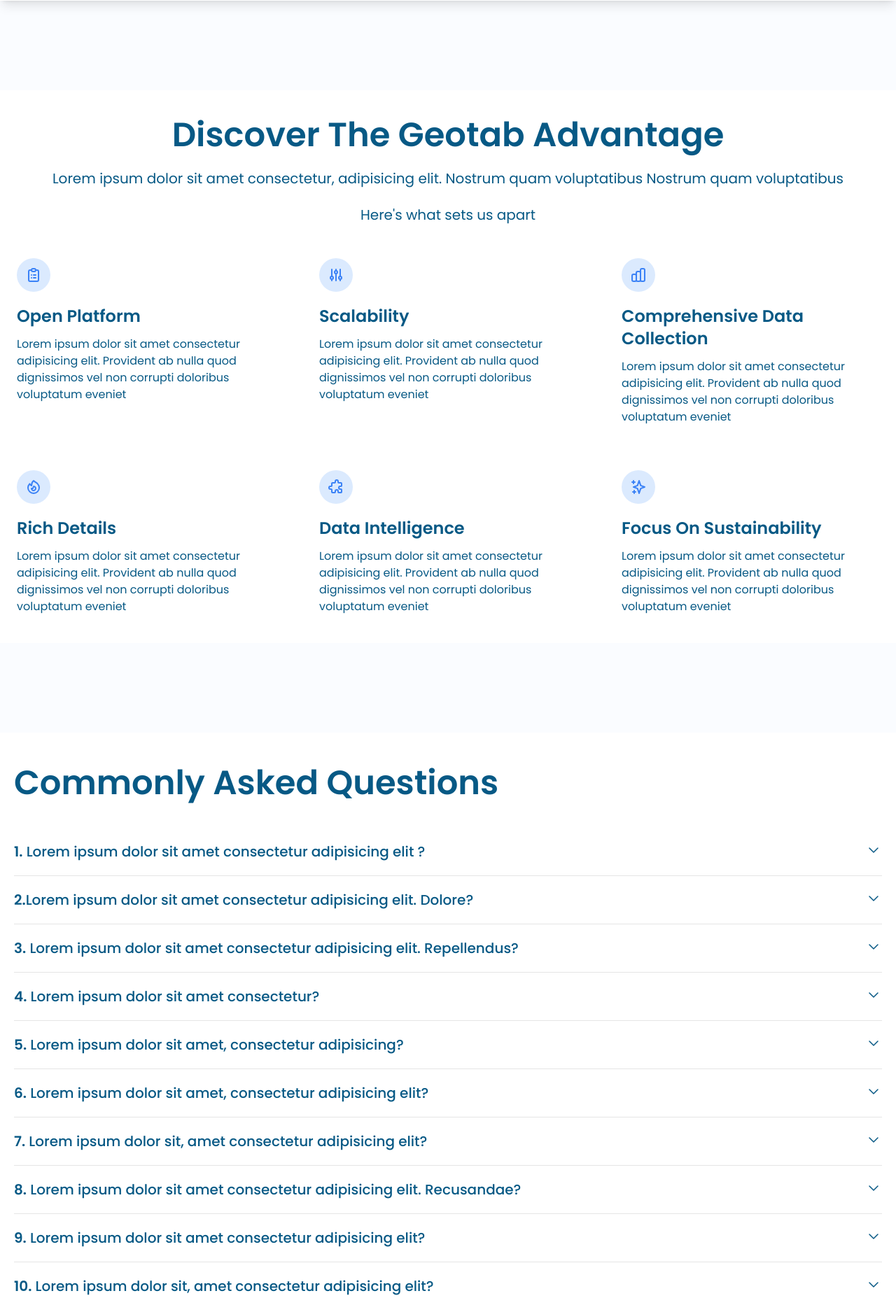
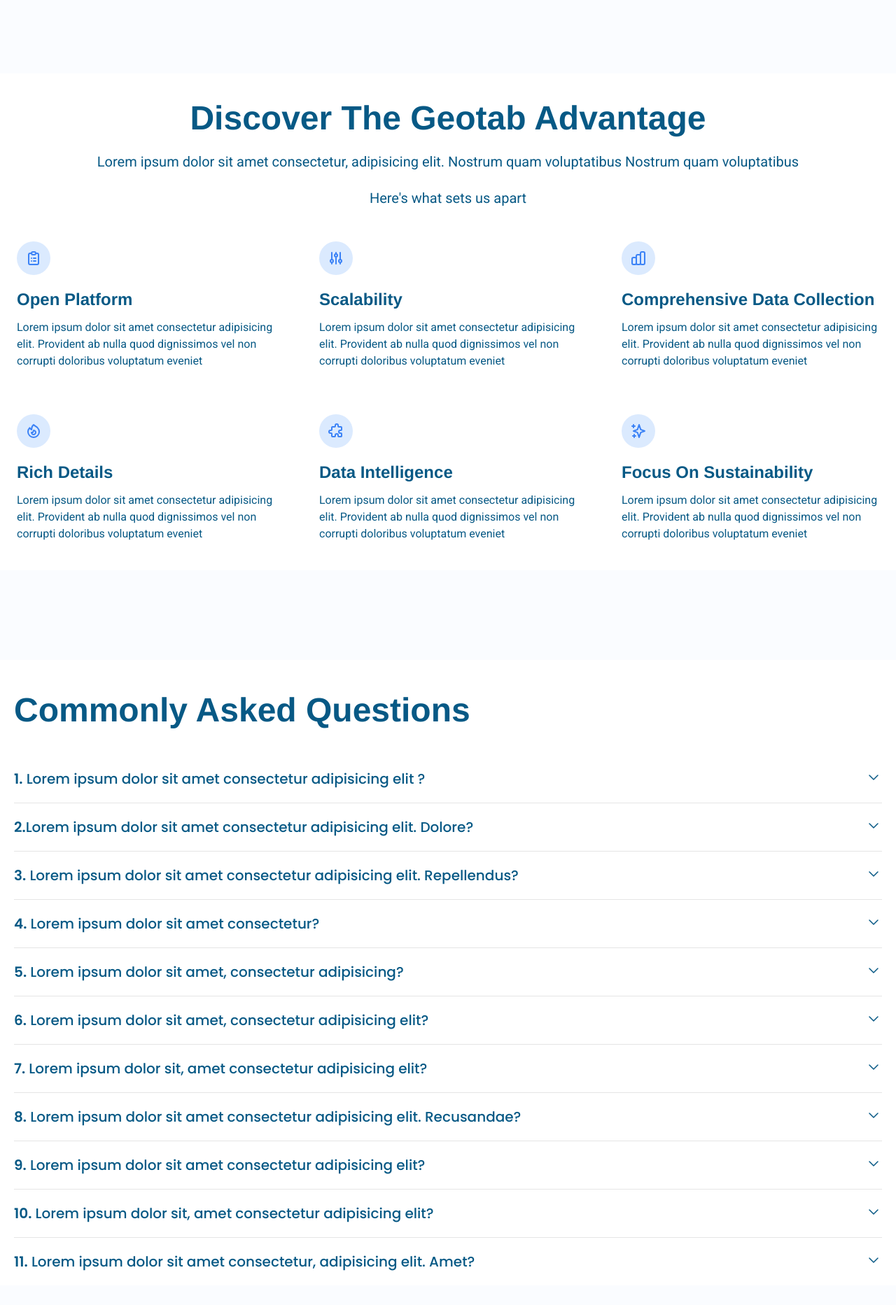
Before and after one commit to masterbazar-development/fleet-management, a PHP site: page / in a window 1280 px wide. Shown: the part 1447-3312 px from the top of the page at 70% size. Run offline with PHP 8.4, Linux system fonts and the light colour scheme; some libraries are stand-ins or nearby versions.

Commit message:
font-family

```diff
--- a/assets/css/styles.css
+++ b/assets/css/styles.css
@@ -1,5 +1,42 @@
 /*=============== GOOGLE FONTS ===============*/
 @import url("https://fonts.googleapis.com/css2?family=Poppins:wght@400;500;600&display=swap");
+
+@import url('https://fonts.googleapis.com/css2?family=Nunito+Sans:opsz,wght@6..12,300;6..12,400;6..12,500;6..12,600;6..12,700;6..12,800;6..12,900&family=Roboto:wght@400;500;700;900&display=swap');
+
+/*=============== Helvetica FONTS ===============*/
+@font-face {
+  font-family: 'Helvetica';
+  src: url('../assets/Helvetica/helvetica-light-587ebe5a59211.ttf') format('truetype');
+  font-weight: 400;
+}
+@font-face {
+  font-family: 'Helvetica';
+  src: url('../assets/Helvetica/Helvetica.ttf') format('truetype');
+  font-weight: 500;
+}
+
+@font-face {
+  font-family: 'Helvetica';
+  src: url('../assets/Helvetica/Helvetica-Bold.ttf') format('truetype');
+  font-weight: 700;
+}
+
+@font-face {
+  font-family: 'Helvetica';
+  src: url('../assets/Helvetica/helvetica-compressed-5871d14b6903a.ttf') format('truetype');
+  font-weight: 800;
+}
+
+h1,h2,h3,h4,h5,h6 {
+  font-family: 'Helvetica';
+}
+p{
+  font-family: 'Roboto', sans-serif;
+}
+ul{
+  font-family: 'Roboto', sans-serif;
+}
+
 /*=============== VARIABLES CSS ===============*/
 :root {
   --header-height: 3.5rem;
```
Also changed, not shown: assets/Helvetica/Helvetica-Bold.ttf (added), assets/Helvetica/Helvetica-BoldOblique.ttf (added), assets/Helvetica/Helvetica.ttf (added), assets/Helvetica/helvetica-compressed-5871d14b6903a.otf (added), assets/Helvetica/helvetica-light-587ebe5a59211.ttf (added).
